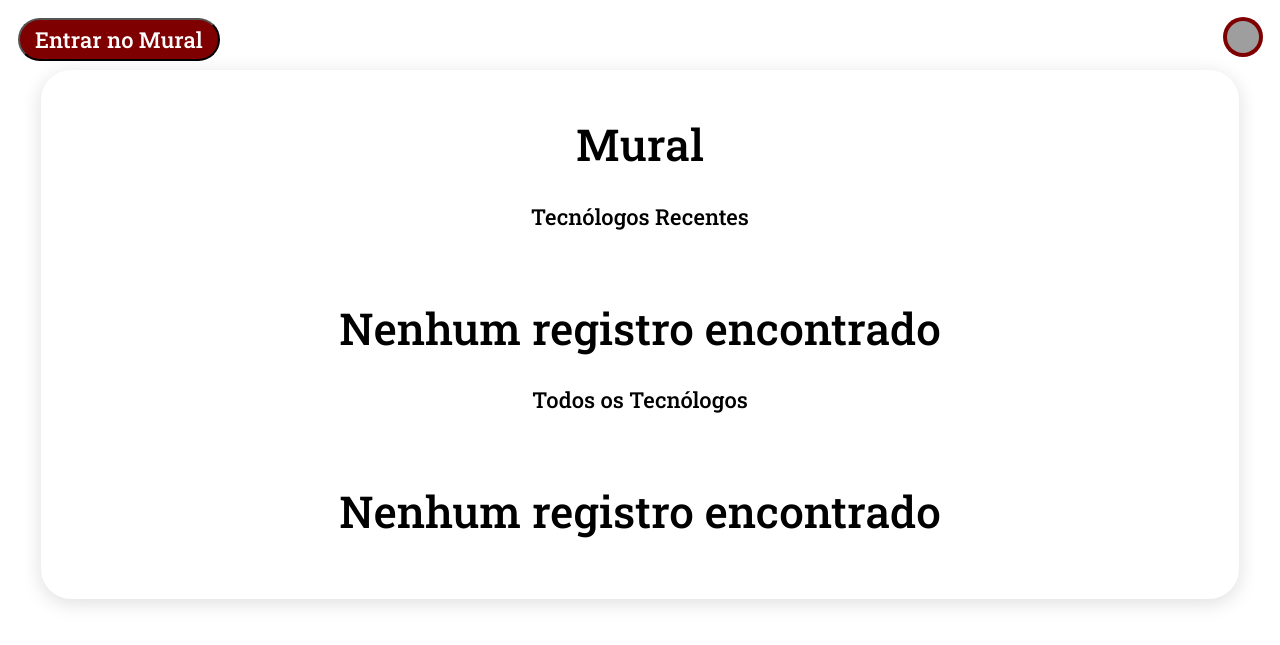
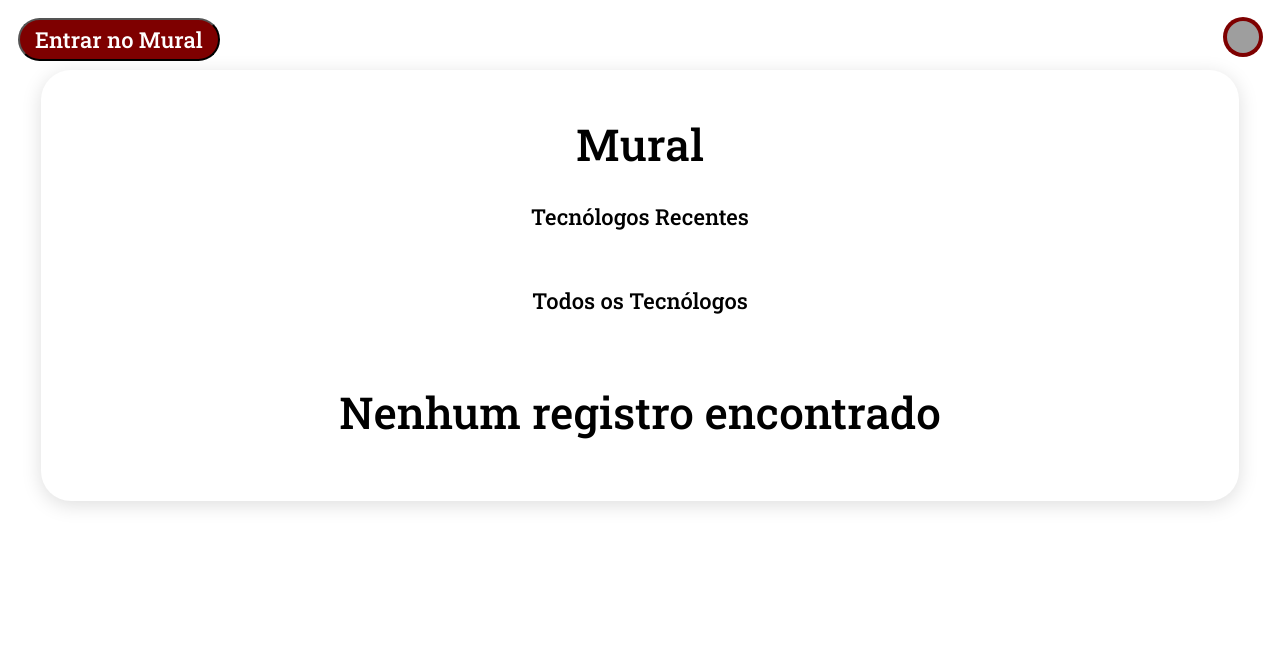
Before and after one commit to MDellaCS/clube_tecnologo, a PHP site: page /index.php in a window 1280 px wide. Shown: the top 645 px of the page. Run offline with PHP 8.4, Linux system fonts and the light colour scheme; data that the repository does not hold is empty; some libraries are stand-ins or nearby versions; grey boxes are pictures that could not be loaded.

Commit message:
Remoção echo redundante

```diff
--- a/recentes.php
+++ b/recentes.php
@@ -65,11 +65,6 @@
 
         ?>
     </div>
-    <?php
-    if ($count == 0) {
-        echo "<h1>Nenhum registro encontrado</h1>";
-    }
-    ?>
 
     <script type="text/javascript" src="//code.jquery.com/jquery-1.11.0.min.js"></script>
     <script type="text/javascript" src="//code.jquery.com/jquery-migrate-1.2.1.min.js"></script>
```
